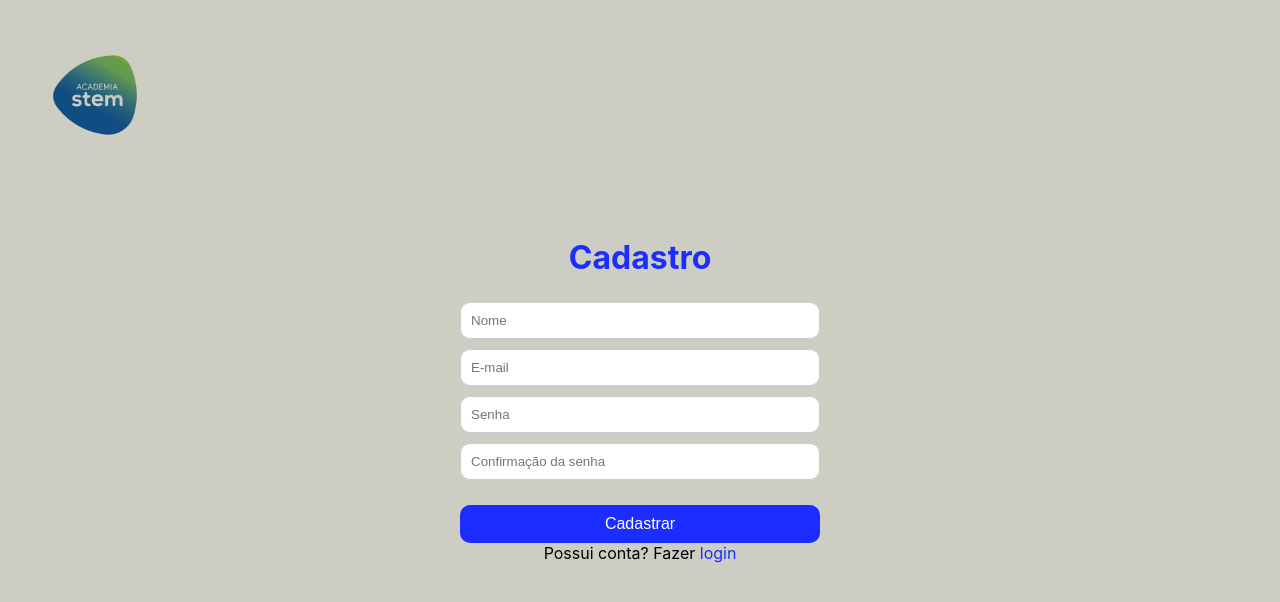
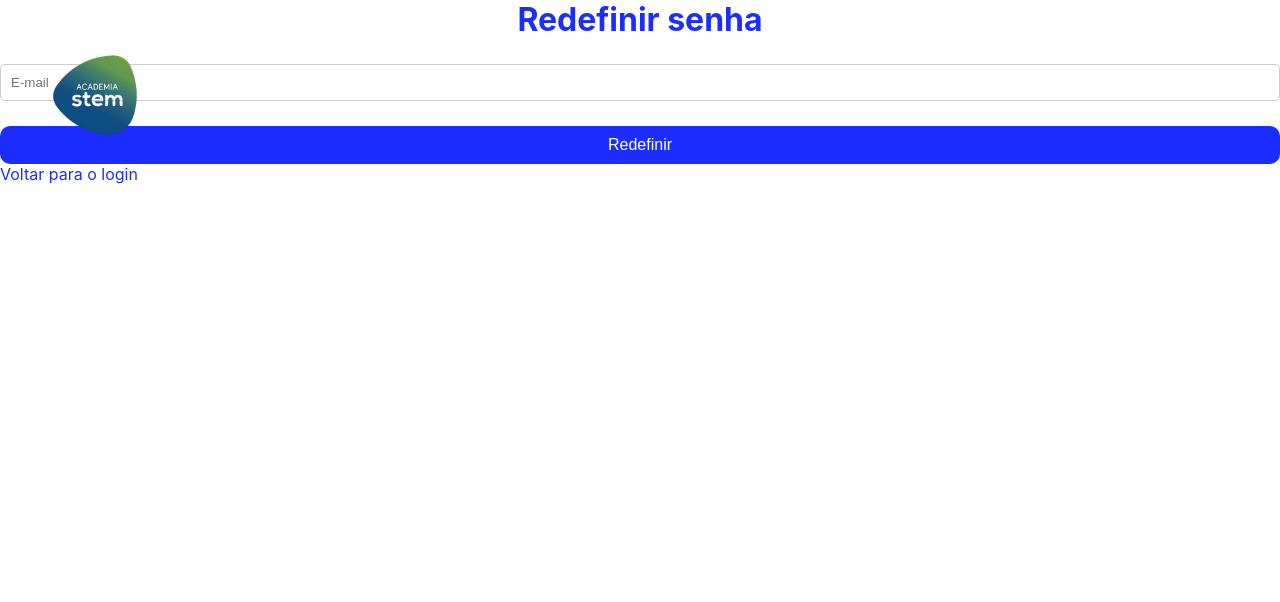
Before and after one commit to ericperinn/Edulab, a React (Create React App) app: page /cadastro in a window 1280 px wide. Shown: the top 602 px of the page. Built offline with nearby package versions, Linux system fonts and the light colour scheme.

Commit message:
Added password reset with email auth

```diff
--- a/src/components/LoginForm.js
+++ b/src/components/LoginForm.js
@@ -1,70 +1,55 @@
 import React, { useState } from 'react';
-import '../styles/LoginForm.css';
+import { Link } from 'react-router-dom';
+import '../styles/NewPass.css';
 import logostem from '../images/logostem.png';
-import { useNavigate } from 'react-router';
-import { Link } from 'react-router-dom';
-import { signInWithEmailAndPassword } from 'firebase/auth';
 import 'firebase/auth';
 import { auth } from '../Config/firebase.js';
+import { sendPasswordResetEmail } from 'firebase/auth';
 
-function LoginForm() {
+function NewPass() {
   const [email, setEmail] = useState('');
-  const [senha, setSenha] = useState('');
   const [mensagem, setMensagem] = useState('');
-  const [mensagemTipo, setMensagemTipo] = useState(''); // 'success' ou 'error'
+  const [mensagemTipo, setMensagemTipo] = useState('');
 
-  const navigate = useNavigate(); // Inicialize o useHistory
-
-  const LoginUser = (e) => {
-    e.preventDefault();
-
-    signInWithEmailAndPassword(auth, email, senha)
-      .then((UserCredential) => {
-        console.log(UserCredential);
-        setMensagem('Login válido');
+  function recuperarSenha() {
+    sendPasswordResetEmail(auth, email)
+      .then(() => {
+        setMensagem('Email enviado com sucesso.');
         setMensagemTipo('success');
-        navigate('/mainpage'); // Redirecione para "/mainpage" após um login bem-sucedido
       })
-      .catch((error) => {
-        console.log('Erro:', error);
-        setMensagem(error.message); // Usar a mensagem de erro do Firebase
-        setMensagemTipo('Ocorreu um erro ao fazer o login: ' + 'error');
+      .catch((erro) => {
+        setMensagem('Erro ao enviar o email: ' + erro.message);
+        setMensagemTipo('error');
       });
-  };
+  }
 
   return (
-    <div className="login-component">
+    <div className="centerBody">
       <img src={logostem} alt="Perfil" className="top-left-image" />
-      <div className="center-content" id="form">
-        <h1 className="center-title"><i>EDULAB</i></h1>
+      <div>
+        <h1 className="title">Redefinir senha</h1>
 
-        <form className="form" onSubmit={LoginUser}>
         <input
           type="email"
           placeholder="E-mail"
           className="input"
           onChange={(e) => setEmail(e.target.value)}
         />
-          <input
-            type="password"
-            placeholder="Senha"
-            className="input"
-            onChange={(e) => setSenha(e.target.value)}
-          />
-          <button className="login-button">Login</button>
-          <Link to="/novasenha">Esqueceu sua senha?</Link>
-          <p>
-            Não tem conta? <Link to="/cadastro">Cadastrar</Link>
-          </p>
+
+        <button onClick={recuperarSenha} type="button" className="register-button">
+          Redefinir
+        </button>
+
         {mensagem && (
           <div className={`alert ${mensagemTipo}`}>
             {mensagem}
           </div>
         )}
-        </form>
+
+        <Link to="/login">Voltar para o login</Link>
       </div>
     </div>
   );
 }
 
-export default LoginForm;
+export default NewPass;
--- a/src/components/NewPass.js
+++ b/src/components/NewPass.js
@@ -1,29 +1,52 @@
-import React from 'react';
+import React, { useState } from 'react';
 import { Link } from 'react-router-dom';
 import '../styles/NewPass.css';
-import logostem from '../images/logostem.png'
-
+import logostem from '../images/logostem.png';
+import 'firebase/auth';
+import { auth } from '../Config/firebase.js';
+import { sendPasswordResetEmail } from 'firebase/auth';
 
 function NewPass() {
+  const [email, setEmail] = useState('');
+  const [mensagem, setMensagem] = useState('');
+  const [mensagemTipo, setMensagemTipo] = useState('');
+
+  function recuperarSenha() {
+    sendPasswordResetEmail(auth, email)
+      .then((resultado) => {
+        alert('Email enviado com sucesso.');
+        setMensagemTipo('success');
+        setMensagem('Email enviado com sucesso.');
+      })
+      .catch((erro) => {
+        setMensagem('Erro ao enviar o email: ' + erro.message);
+        setMensagemTipo('error');
+        alert('Erro ao enviar o email: ' + erro.message);
+      });
+  }
+
   return (
-    <div className = "centerBody">
+    <div className="centerBody">
+      <img src={logostem} alt="Perfil" className="top-left-image" />
+      <div>
+        <h1 className="title">Redefinir senha</h1>
 
-      <img src = {logostem} alt="Perfil" className="top-left-image" />
-      <div >
-      <h1 className = "title" >Redefinir senha</h1>
+        <input
+          type="email"
+          placeholder="E-mail"
+          className="input"
+          onChange={(e) => setEmail(e.target.value)}
+        />
 
-
-
-      <input type="text" placeholder="e-mail" />
-
-      <input type="password" placeholder="Nova senha" />
-
-      <input type="password" placeholder="Confirmar nova senha" />
-
-      <input type="button" value="Redefinir" className = "register-button"/>
-
-      <Link to="/login">Voltar para o login</Link>
-
+        <button onClick={recuperarSenha} type="button" className="register-button">
+          Redefinir
+        </button>
+        {mensagem && (
+          <div className={`alert ${mensagemTipo}`}>
+            {mensagem}
+          </div>
+        )}
+        <Link to="/login">Voltar para o login</Link>
       </div>
     </div>
   );
--- a/src/components/RegisterForm.js
+++ b/src/components/RegisterForm.js
@@ -1,95 +1,55 @@
 import React, { useState } from 'react';
-import '../styles/RegisterForm.css';
+import { Link } from 'react-router-dom';
+import '../styles/NewPass.css';
 import logostem from '../images/logostem.png';
-import { Link } from 'react-router-dom';
-import { createUserWithEmailAndPassword } from 'firebase/auth';
 import 'firebase/auth';
 import { auth } from '../Config/firebase.js';
+import { sendPasswordResetEmail } from 'firebase/auth';
 
-function RegisterForm() {
+function NewPass() {
   const [email, setEmail] = useState('');
-  const [senha, setSenha] = useState('');
-  const [confirmSenha, setConfirmSenha] = useState('');
-  const [nome, setNome] = useState(''); // Adicionando estado para o nome
   const [mensagem, setMensagem] = useState('');
-  const [mensagemTipo, setMensagemTipo] = useState(''); // 'success' ou 'error'
+  const [mensagemTipo, setMensagemTipo] = useState('');
 
-  const RegisterUser = (e) => {
-    e.preventDefault();
-
-    if (senha !== confirmSenha) {
-      setMensagem('As senhas não coincidem');
-      setMensagemTipo('error');
-      return;
-    }
-
-    createUserWithEmailAndPassword(auth, email, senha)
-      .then((UserCredential) => {
-        // Você pode acessar o ID do usuário recém-criado em UserCredential.user.uid
-        console.log(UserCredential);
-        setMensagem('Cadastro realizado com sucesso!');
+  function recuperarSenha() {
+    sendPasswordResetEmail(auth, email)
+      .then((resultado) => {
+        alert('Email enviado com sucesso.');
         setMensagemTipo('success');
+        setMensagem('Email enviado com sucesso.');
       })
-      .catch((error) => {
-        if (error.message === 'Firebase: Password should be at least 6 characters') {
-          setMensagemTipo('A senha deve ter pelo menos 6 caracteres');
-          setMensagemTipo('error');
-        } else if (error.message === 'The email is badly formatted.') {
-          setMensagemTipo('O email não é válido');
-          setMensagemTipo('error');
-        } else if (error.message === 'The email address is already in use by another account') {
-          setMensagem('Esse email já está em uso');
-          setMensagemTipo('error');
-        } else {
-          setMensagem('Erro ao criar conta: ' + error.message);
-          setMensagemTipo('error');
-        }
+      .catch((erro) => {
+        setMensagem('Erro ao enviar o email: ' + erro.message);
+        setMensagemTipo('error');
+        alert('Erro ao enviar o email: ' + erro.message);
       });
-  };
+  }
 
   return (
     <div className="centerBody">
       <img src={logostem} alt="Perfil" className="top-left-image" />
+      <div>
+        <h1 className="title">Redefinir senha</h1>
 
-      <form className="form" onSubmit={RegisterUser}>
-        <h1 className="title">Cadastro</h1>
-
-        <input
-          type="text" // Alterado para tipo "text" para o campo de nome
-          placeholder="Nome"
-          className="input"
-          onChange={(e) => setNome(e.target.value)} // Armazena o nome no estado
-        />
         <input
           type="email"
           placeholder="E-mail"
           className="input"
           onChange={(e) => setEmail(e.target.value)}
         />
-        <input
-          type="password"
-          placeholder="Senha"
-          className="input"
-          onChange={(e) => setSenha(e.target.value)}
-        />
-        <input
-          type="password"
-          placeholder="Confirmação da senha"
-          className="input"
-          onChange={(e) => setConfirmSenha(e.target.value)}
-        />
-        <button className="register-button">Cadastrar</button>
-        <p>
-          Possui conta? Fazer <Link to="/login">login</Link>
-        </p>
+
+        <button onClick={recuperarSenha} type="button" className="register-button">
+          Redefinir
+        </button>
         {mensagem && (
           <div className={`alert ${mensagemTipo}`}>
             {mensagem}
           </div>
         )}
-      </form>
+        <Link to="/login">Voltar para o login</Link>
+      </div>
     </div>
   );
 }
 
-export default RegisterForm;
+export default NewPass;
--- a/src/styles/NewPass.css
+++ b/src/styles/NewPass.css
@@ -70,3 +70,13 @@ img {
     color: #1b2eff;
     margin-bottom: 20px;
   }
+
+  .success {
+    background-color: #4caf50; /* Verde */
+    color: #fff;
+  }
+
+  .error {
+    background-color: #f44336; /* Vermelho */
+    color: #fff;
+  }
```
Lines whose indentation alone changed are shown as unchanged.
